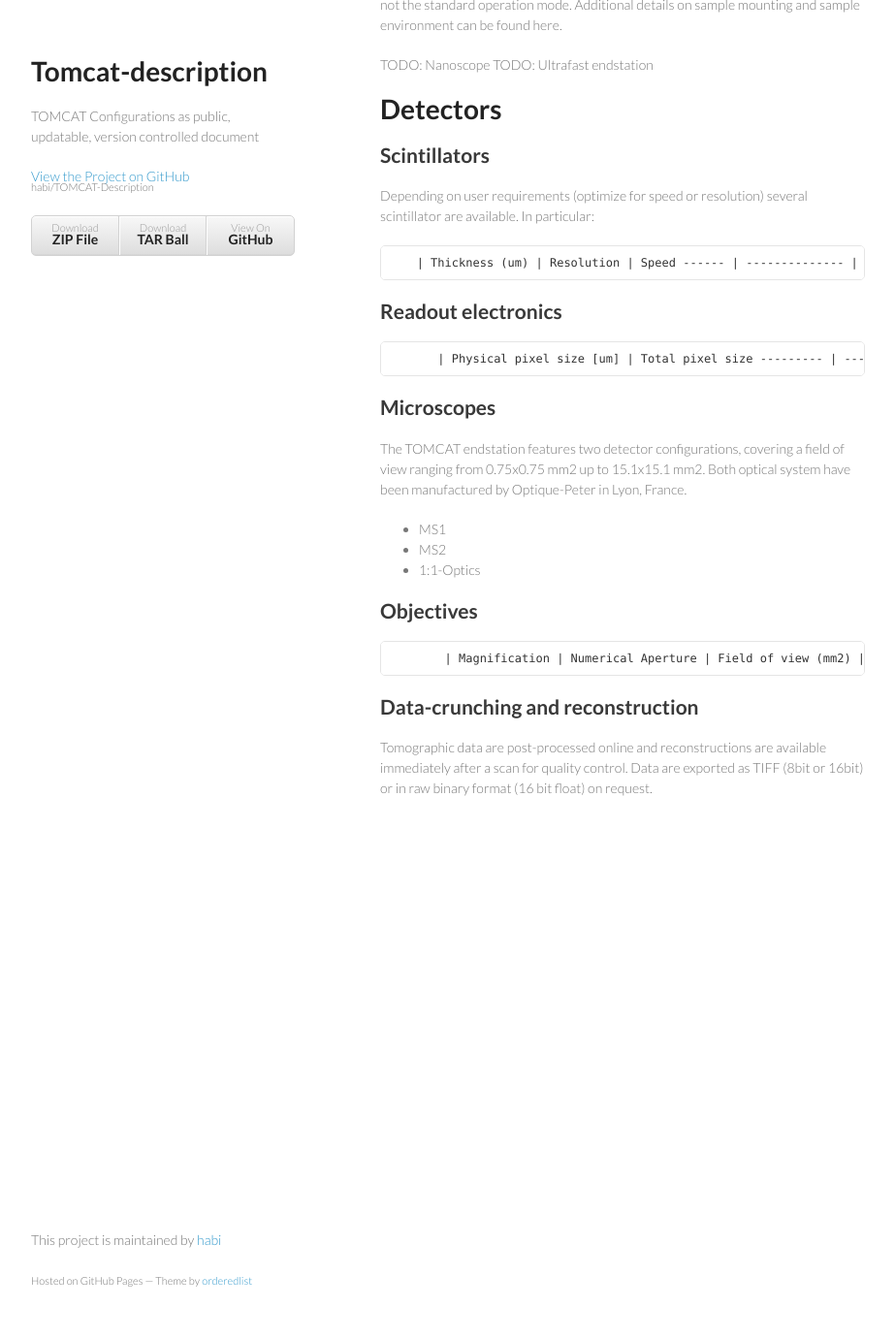
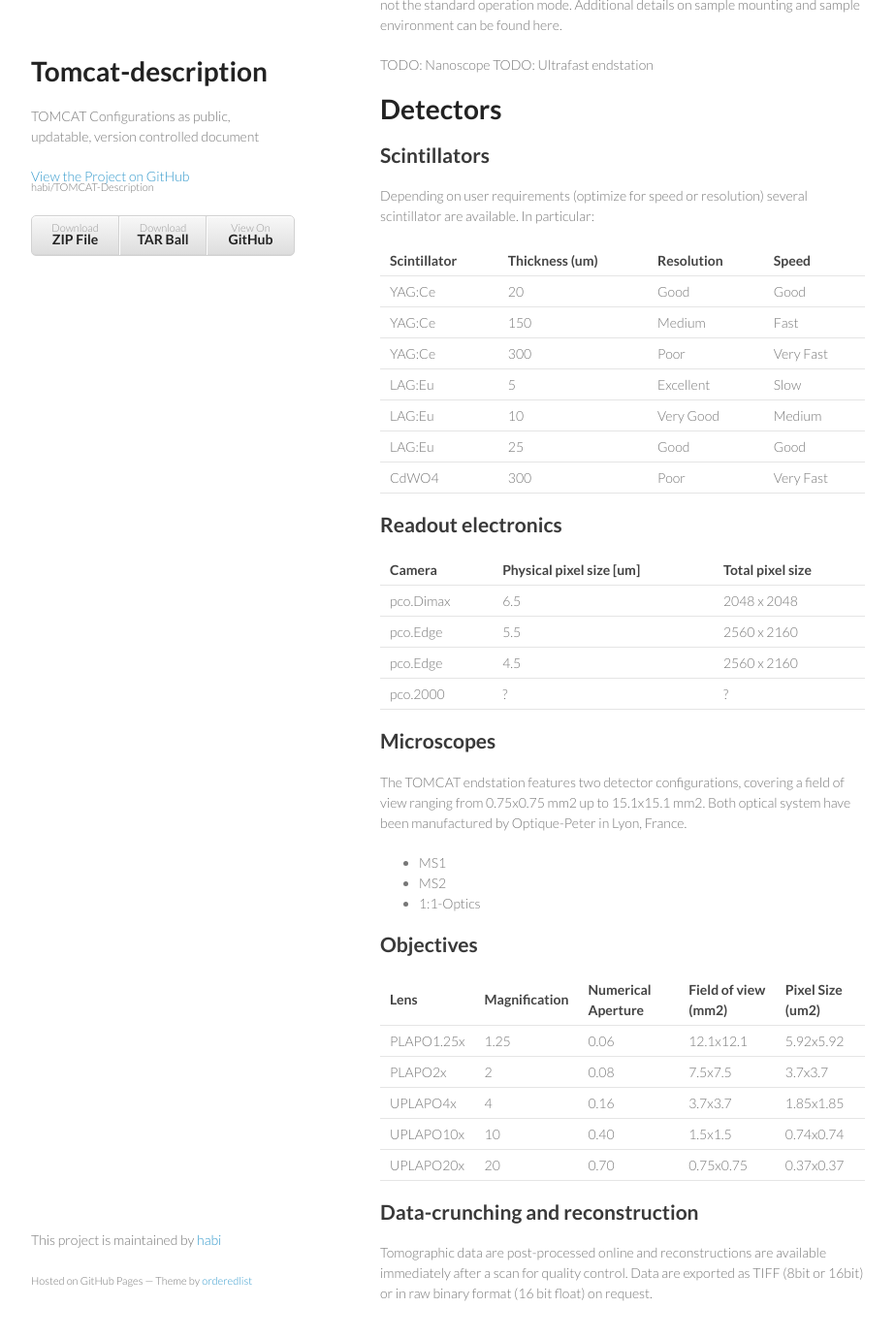
Before and after one commit to habi/TOMCAT-Description, a Jekyll site: the page built from index.md, in a window 1280 px wide and 1400 px high, scrolled down 6602 px. Shown: the top 1381 px of the window at 97% size, without its empty margins (178-1101 px from the left). Built offline with Jekyll 4.4.1, drawn with Linux system fonts in a browser that asks for light colours; Markdown is read by kramdown in place of the engine named in the settings.

Commit message:
Table massaging

```diff
--- a/index.md
+++ b/index.md
@@ -28,8 +28,8 @@ The critical energy of the 2.9 T superbend is 11.1 keV (compared to the 5.4 keV
 The most relevant source parameters are summarized in the table below.
 
 
-Info                                            | Details
------------------------------------------------ | -------
+Info | Details
+---- | -------
 Magnetic Field                                  | 2.9 T
 Critical Energy                                 | 11.1 keV / 0.112 nm
 Electron source size                            | 46 um, 16 um
@@ -77,8 +77,8 @@ Instead of using a collimating mirror, the vertical size of the beam is ”contr
 *Monochromatic Operation*: The expected multilayer/crystal translations are shown below.
 The beam offset will be between 7 and 10 mm for multilayers and 25 mm for the Si111.
 
-Info                                | Details
------------------------------------ | -------
+Info | Details
+---- | -------
 Energy Range                        | 8-45 keV
 Energy bandwidth                    | 2-3 % with multilayers
 Energy bandwidth                    | 0.018% with Si111
@@ -95,8 +95,8 @@ Beam Size @ 20 m from source        | 40 mm (H) x 7-4 mm (V) for energies betwee
 *White beam operation*: The DCMM can be easily removed from the beam path and white beam radiation can be provided at the enstation.
 Four quadruple and one triple filters batteries are available to pre-condition the radiation.
 
-Info                         | Details
----------------------------- | -------
+Info | Details
+---- | -------
 Beam Size @ 20 m from source | 40 mm (H) x 9 mm (V)
 Filter Battery 0             | 5 mm pyrolitic graphite, 20 mm pyrolitic graphite, 20 mm pyrolitc graphite + 75 um Pd
 Filter Battery 1             | 100 um, 200 um, 400 um Al, 20 um Cu
@@ -132,8 +132,8 @@ Mainly used for differential phase contrast imaging.
 The sample manipulator has been designed and manufactured at PSI.
 The major properties are summarized here:
 
-Info                       | Details
--------------------------- | -------
+Info | Details
+---- | -------
 Translation along X,Y,Z    | Reproducibility better than 1 micron
 Centering motors (XX,ZZ)   | Reproducibility better than 0.1 micron
 Rotation axis (Airbearing) | Runout < 1 um at 100 mm
@@ -151,8 +151,8 @@ TODO: Ultrafast endstation
 Depending on user requirements (optimize for speed or resolution) several scintillator are available.
 In particular:
 
-       | Thickness (um) | Resolution | Speed
------- | -------------- | ---------- | -----
+Scintillator | Thickness (um) | Resolution | Speed
+------------ | -------------- | ---------- | -----
 YAG:Ce | 20  | Good      | Good
 YAG:Ce | 150 | Medium    | Fast
 YAG:Ce | 300 | Poor      | Very Fast
@@ -163,7 +163,7 @@ CdWO4  | 300 | Poor      | Very Fast
 
 ## Readout electronics
 
-          | Physical pixel size [um] | Total pixel size
+Camera    | Physical pixel size [um] | Total pixel size
 --------- | ------------------------ | ----------------
 pco.Dimax | 6.5 | 2048 x 2048
 pco.Edge  | 5.5 | 2560 x 2160
@@ -180,13 +180,13 @@ Both optical system have been manufactured by Optique-Peter in Lyon, France.
 
 ## Objectives
 
-           | Magnification | Numerical Aperture | Field of view (mm2) | Pixel Size (um2)
+Lens       | Magnification | Numerical Aperture | Field of view (mm2) | Pixel Size (um2)
 ---------- | ------------- | ------------------ | ------------------- | ----------------
-PLAPO1.25x | 1.25 | 0.06 | 12.1x12.1 | 5.92x5.92
-PLAPO2x    | 2    | 0.08 |	7.5x7.5   | 3.7x3.7
-UPLAPO4x   | 4    | 0.16 | 3.7x3.7   | 1.85x1.85
-UPLAPO10x  | 10   | 0.40 | 1.5x1.5   | 0.74x0.74
-UPLAPO20x  | 20   | 0.70 | 0.75x0.75 | 0.37x0.37
+PLAPO1.25x | 1.25          | 0.06               | 12.1x12.1           | 5.92x5.92
+PLAPO2x    | 2             | 0.08               | 7.5x7.5             | 3.7x3.7
+UPLAPO4x   | 4             | 0.16               | 3.7x3.7             | 1.85x1.85
+UPLAPO10x  | 10            | 0.40               | 1.5x1.5             | 0.74x0.74
+UPLAPO20x  | 20            | 0.70               | 0.75x0.75           | 0.37x0.37
 
 ## Data-crunching and reconstruction
 Tomographic data are post-processed online and reconstructions are available immediately after a scan for quality control.
```
